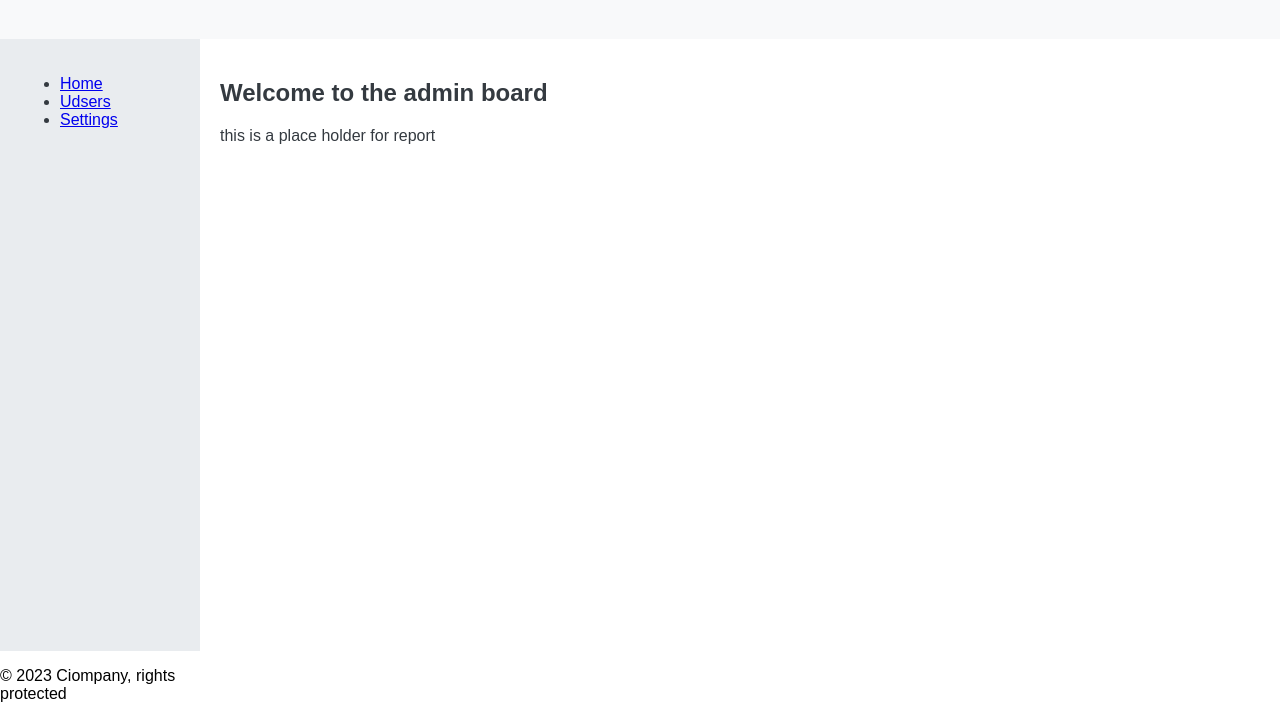
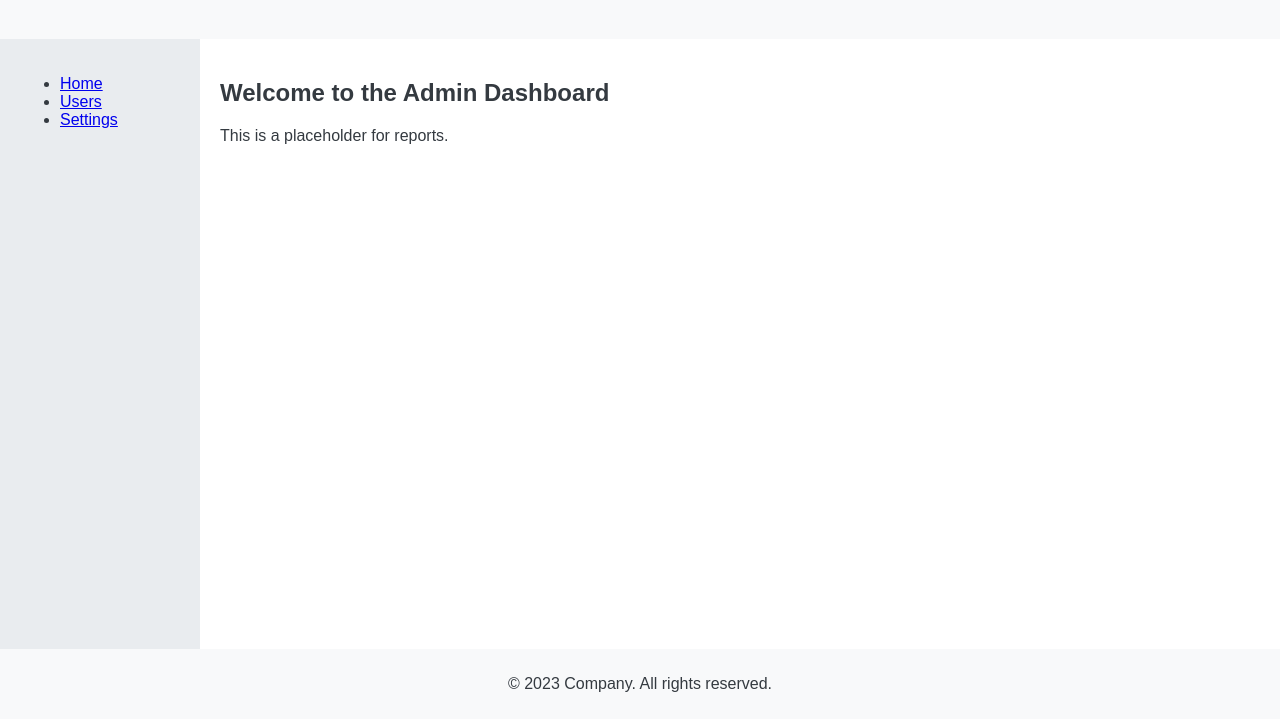
Before and after one commit to Hardikm9/exp-3, a plain HTML site: page index.html in a window 1280 px wide. Shown: the part 81-800 px from the top of the page. Drawn offline with Linux system fonts and the light colour scheme.

Commit message:
Update index.html

```diff
--- a/index.html
+++ b/index.html
@@ -5,11 +5,11 @@
   <meta name="viewport" content="width=device-width, initial-scale=1.0">
   <title>Admin Page</title>
   <style>
-        body{
+    body {
       margin: 0;
       font-family: Arial, sans-serif;
     }
-        .dashboard{
+    .dashboard {
       display: grid;
       grid-template-areas:
         "header header"
@@ -18,38 +18,36 @@
       grid-template-rows: auto 1fr auto;
       grid-template-columns: 200px 1fr;
       height: 100vh;
-
     }
-        .header{
+    .header {
       grid-area: header;
       background-color: var(--header-bg);
       color: var(--header-color);
       padding: 20px;
       display: flex;
       justify-content: space-between;
-
       align-items: center;
     }
-        .sidebar{
-            grid-area:sidebar;
+    .sidebar {
+      grid-area: sidebar;
       background-color: var(--sidebar-bg);
       color: var(--sidebar-color);
       padding: 20px;
     }
-        .main-content{
+    .main-content {
       grid-area: main-content;
       background-color: var(--main-bg);
       color: var(--main-color);
-            padding:20px;
+      padding: 20px;
     }
-        .footer{
+    .footer {
       grid-area: footer;
       background-color: var(--footer-bg);
       color: var(--footer-color);
       text-align: center;
       padding: 10px;
     }
-        :root{
+    :root {
       --header-bg: #f8f9fa;
       --header-color: #343a40;
       --sidebar-bg: #e9ecef;
@@ -59,7 +57,7 @@
       --footer-bg: #f8f9fa;
       --footer-color: #343a40;
     }
-        body.dark-mode{
+    body.dark-mode {
       --header-bg: #343a40;
       --header-color: #f8f9fa;
       --sidebar-bg: #495057;
@@ -69,7 +67,6 @@
       --footer-bg: #343a40;
       --footer-color: #f8f9fa;
     }
-
   </style>
 </head>
 <body>
@@ -77,32 +74,29 @@
     <header class="header">
       <h1>Admin Dashboard</h1>
       <button id="theme-switcher">Switch to dark mode</button>
-
     </header>
     <aside class="sidebar">
       <nav>
         <ul>
           <li><a href="#">Home</a></li>
-                    <li><a href="#">Udsers</a></li>
+          <li><a href="#">Users</a></li>
           <li><a href="#">Settings</a></li>
         </ul>
       </nav>
     </aside>
     <main class="main-content">
-            <h2> Welcome to the admin board</h2>
-            <p> this is a place holder for report</p>
-
+      <h2>Welcome to the Admin Dashboard</h2>
+      <p>This is a placeholder for reports.</p>
     </main>
-        <footer class="'footer">
-            <p>&copy; 2023 Ciompany, rights protected</p>
+    <footer class="footer">
+      <p>&copy; 2023 Company. All rights reserved.</p>
     </footer>
   </div>
   <script>
-        document.getElementById('theme-switcher').addEventListener('click',function(){
+    document.getElementById('theme-switcher').addEventListener('click', function () {
       document.body.classList.toggle('dark-mode');
       const isDarkMode = document.body.classList.contains('dark-mode');
-            this.textContent =  isDarkMode ? 'switch to light mode':'Switch to dark mode';
-
+      this.textContent = isDarkMode ? 'Switch to light mode' : 'Switch to dark mode';
     });
   </script>
 </body>
```
Lines whose indentation alone changed are shown as unchanged.
